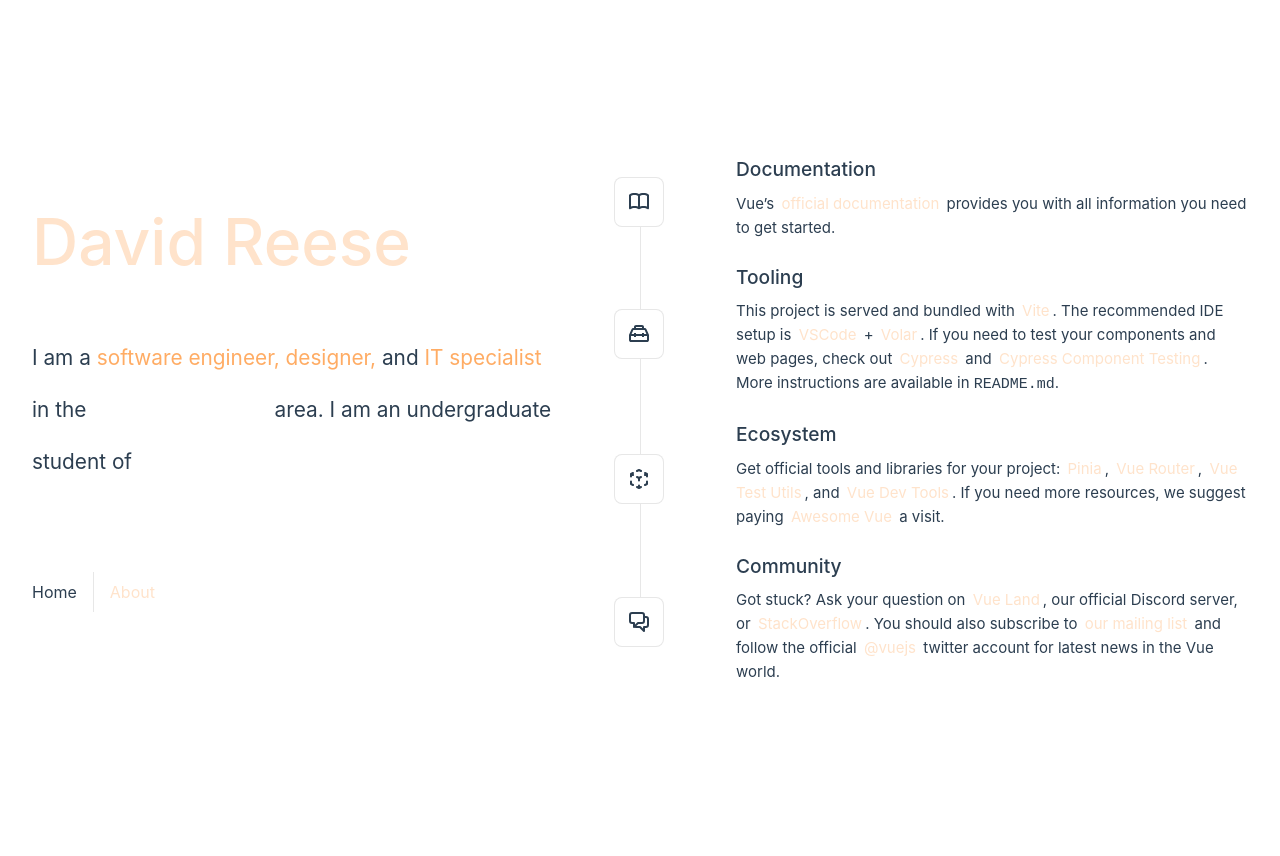
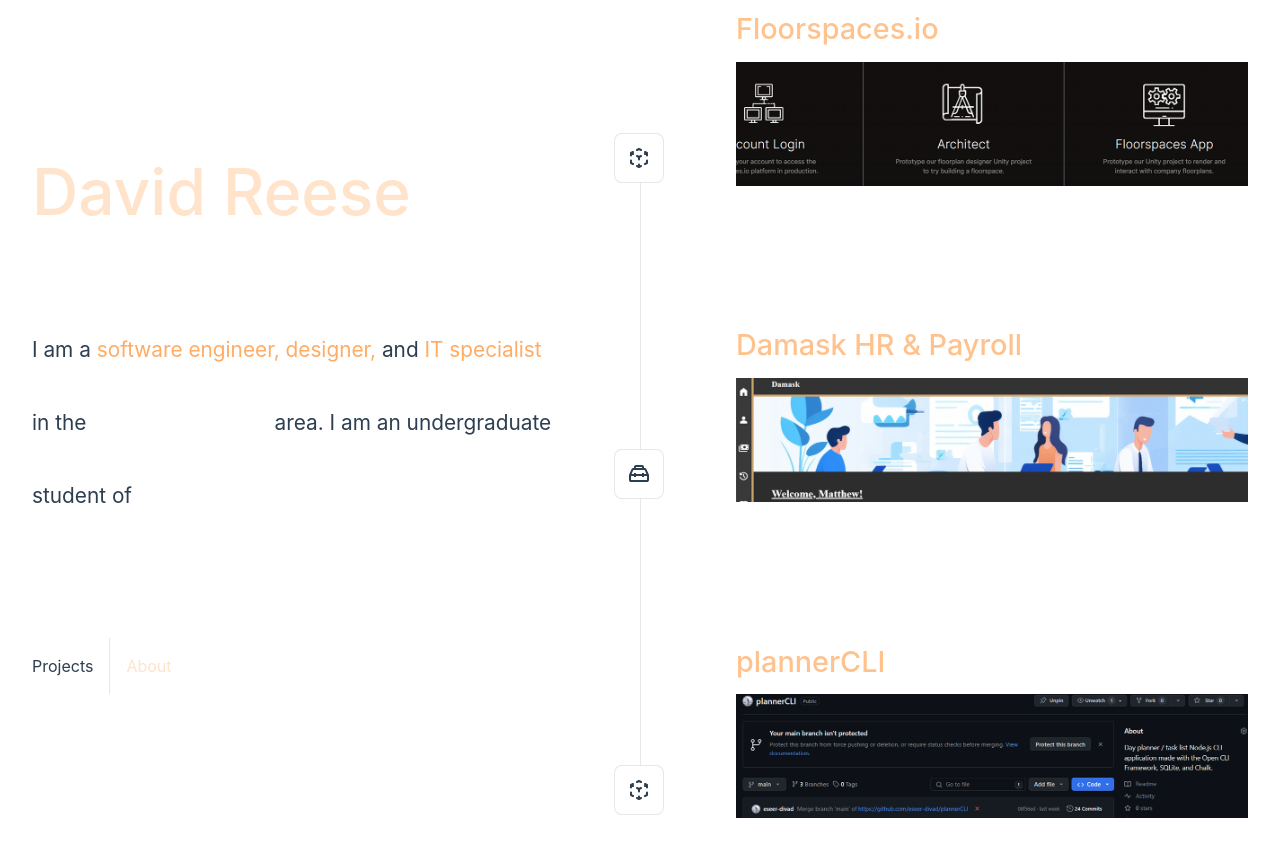
Before and after one commit to eseer-divad/davidreese.dev, a Vue app: page / in a window 1280 px wide. Shown: the top 856 px of the page. Before the commit the page ends 800 px from the top, so only its background shows below. Built offline with nearby package versions, Linux system fonts and the light colour scheme.

Commit message:
Finish adding Projects & About subpages

```diff
--- a/src/App.vue
+++ b/src/App.vue
@@ -8,21 +8,19 @@ import Bio from './components/Bio.vue'
     <div>
       <div class="wrapper">
         <Bio msg="David Reese" />
-
         <nav>
-          <RouterLink to="/">Home</RouterLink>
+          <RouterLink to="/">Projects</RouterLink>
           <RouterLink to="/about">About</RouterLink>
         </nav>
       </div>
     </div>
   </header>
-
   <RouterView />
 </template>
 
 <style scoped>
 header {
-  line-height: 2.5;
+  line-height: 3.5;
   max-height: 100vh;
 }
 
--- a/src/components/TheWelcome.vue
+++ b/src/components/TheWelcome.vue
@@ -1,79 +1,47 @@
 <script setup lang="ts">
 import WelcomeItem from './WelcomeItem.vue'
-import DocumentationIcon from './icons/IconDocumentation.vue'
+import CommunityIcon from './icons/IconCommunity.vue'
 import ToolingIcon from './icons/IconTooling.vue'
 import EcosystemIcon from './icons/IconEcosystem.vue'
-import CommunityIcon from './icons/IconCommunity.vue'
-import SupportIcon from './icons/IconSupport.vue'
 </script>
 
 <template>
-  <h1 style="color: white">Developer Projects</h1>
   <WelcomeItem>
     <template #icon>
-      <DocumentationIcon />
+      <EcosystemIcon />
     </template>
-    <template #heading>Documentation</template>
+    <img src="/floorspaces.png" alt="Floorspaces.io Image" class="welcome-image" />
+    <template #heading>Floorspaces.io</template>
 
-    Vue’s
-    <a href="https://vuejs.org/" target="_blank" rel="noopener">official documentation</a>
-    provides you with all information you need to get started.
+    <span style="color: white; font-size: 1.4rem">
+      Enable any business to create "floorspaces" with their data, allowing employees and customers
+      a dynamic experience in your venue.
+    </span>
   </WelcomeItem>
 
   <WelcomeItem>
     <template #icon>
       <ToolingIcon />
     </template>
-    <template #heading>Tooling</template>
-
-    This project is served and bundled with
-    <a href="https://vitejs.dev/guide/features.html" target="_blank" rel="noopener">Vite</a>. The
-    recommended IDE setup is
-    <a href="https://code.visualstudio.com/" target="_blank" rel="noopener">VSCode</a> +
-    <a href="https://github.com/johnsoncodehk/volar" target="_blank" rel="noopener">Volar</a>. If
-    you need to test your components and web pages, check out
-    <a href="https://www.cypress.io/" target="_blank" rel="noopener">Cypress</a> and
-    <a href="https://on.cypress.io/component" target="_blank" rel="noopener"
-      >Cypress Component Testing</a
-    >.
-
-    <br />
-
-    More instructions are available in <code>README.md</code>.
+    <img src="/damask.png" alt="Damask Image" class="welcome-image" />
+    <template #heading>Damask HR & Payroll</template>
+    <span style="color: white; font-size: 1.4rem"
+      >Human resources management application, being rewritten to integrate into Floorspaces in the
+      future.</span
+    >
   </WelcomeItem>
 
   <WelcomeItem>
     <template #icon>
+      <!-- EcosystemIcon along with an image for Ecosystem -->
       <EcosystemIcon />
     </template>
-    <template #heading>Ecosystem</template>
-
-    Get official tools and libraries for your project:
-    <a href="https://pinia.vuejs.org/" target="_blank" rel="noopener">Pinia</a>,
-    <a href="https://router.vuejs.org/" target="_blank" rel="noopener">Vue Router</a>,
-    <a href="https://test-utils.vuejs.org/" target="_blank" rel="noopener">Vue Test Utils</a>, and
-    <a href="https://github.com/vuejs/devtools" target="_blank" rel="noopener">Vue Dev Tools</a>. If
-    you need more resources, we suggest paying
-    <a href="https://github.com/vuejs/awesome-vue" target="_blank" rel="noopener">Awesome Vue</a>
-    a visit.
-  </WelcomeItem>
-
-  <WelcomeItem>
-    <template #icon>
-      <CommunityIcon />
-    </template>
-    <template #heading>Community</template>
-
-    Got stuck? Ask your question on
-    <a href="https://chat.vuejs.org" target="_blank" rel="noopener">Vue Land</a>, our official
-    Discord server, or
-    <a href="https://stackoverflow.com/questions/tagged/vue.js" target="_blank" rel="noopener"
-      >StackOverflow</a
-    >. You should also subscribe to
-    <a href="https://news.vuejs.org" target="_blank" rel="noopener">our mailing list</a> and follow
-    the official
-    <a href="https://twitter.com/vuejs" target="_blank" rel="noopener">@vuejs</a>
-    twitter account for latest news in the Vue world.
+    <img src="/plannerCLI.png" alt="plannerCLI Image" class="welcome-image" />
+    <template #heading>plannerCLI</template>
+    <span style="color: white; font-size: 1.4rem"
+      >Day planner / task list Node.js CLI application made with the Open CLI Framework, SQLite, and
+      Chalk.</span
+    >
   </WelcomeItem>
 </template>
 
@@ -81,4 +49,10 @@ import SupportIcon from './icons/IconSupport.vue'
 a {
   color: rgb(255, 227, 203);
 }
+
+.welcome-image {
+  width: 100%;
+  object-fit: cover;
+  margin-right: 8px;
+}
 </style>
--- a/src/components/WelcomeItem.vue
+++ b/src/components/WelcomeItem.vue
@@ -3,6 +3,7 @@
     <i>
       <slot name="icon"></slot>
     </i>
+    <img />
     <div class="details">
       <h3>
         <slot name="heading"></slot>
@@ -24,10 +25,6 @@
   margin-left: 1rem;
 }
 
-#heading a {
-  color: rgb(255, 227, 203);
-}
-
 i {
   display: flex;
   place-items: center;
@@ -37,10 +34,10 @@ i {
 }
 
 h3 {
-  font-size: 1.2rem;
+  font-size: 1.8rem;
   font-weight: 500;
-  margin-bottom: 0.4rem;
-  color: var(--color-heading);
+  margin-bottom: 0.6rem;
+  color: rgb(255, 194, 141);
 }
 
 @media (min-width: 1024px) {
--- a/src/views/AboutView.vue
+++ b/src/views/AboutView.vue
@@ -1,6 +1,12 @@
 <template>
   <div class="about">
-    <h1>This is an about page</h1>
+    <h1 style="color: white">
+      I am soon to graduate from The University of Akron with a B.S. in Computer Science, and I have
+      had amazing collaborative experiences on web development projects through the UA CS program!
+      The Buchtel College of Arts & Sciences employs me as a Web Designer. Also on-campus, I have
+      completed a Systems Administrator Internship & over a year combined in positions working for
+      the IT department.
+    </h1>
   </div>
 </template>
 
```
